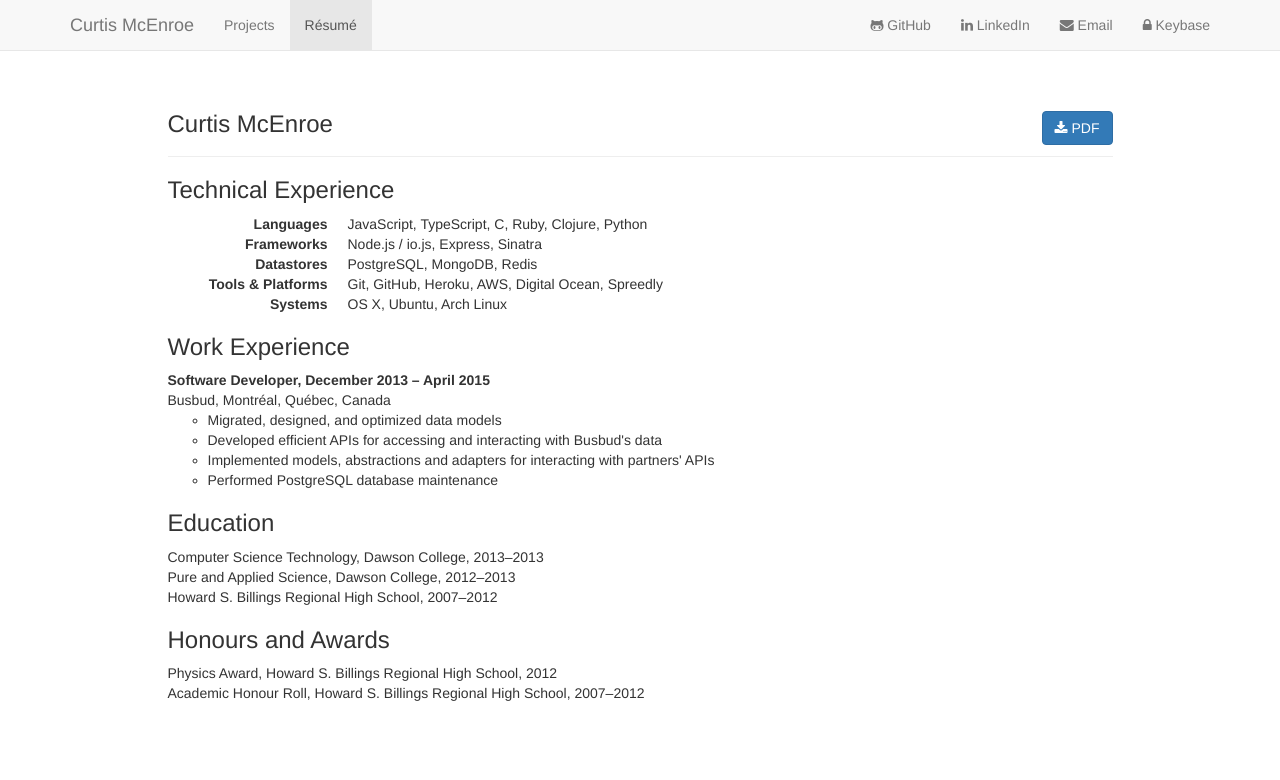
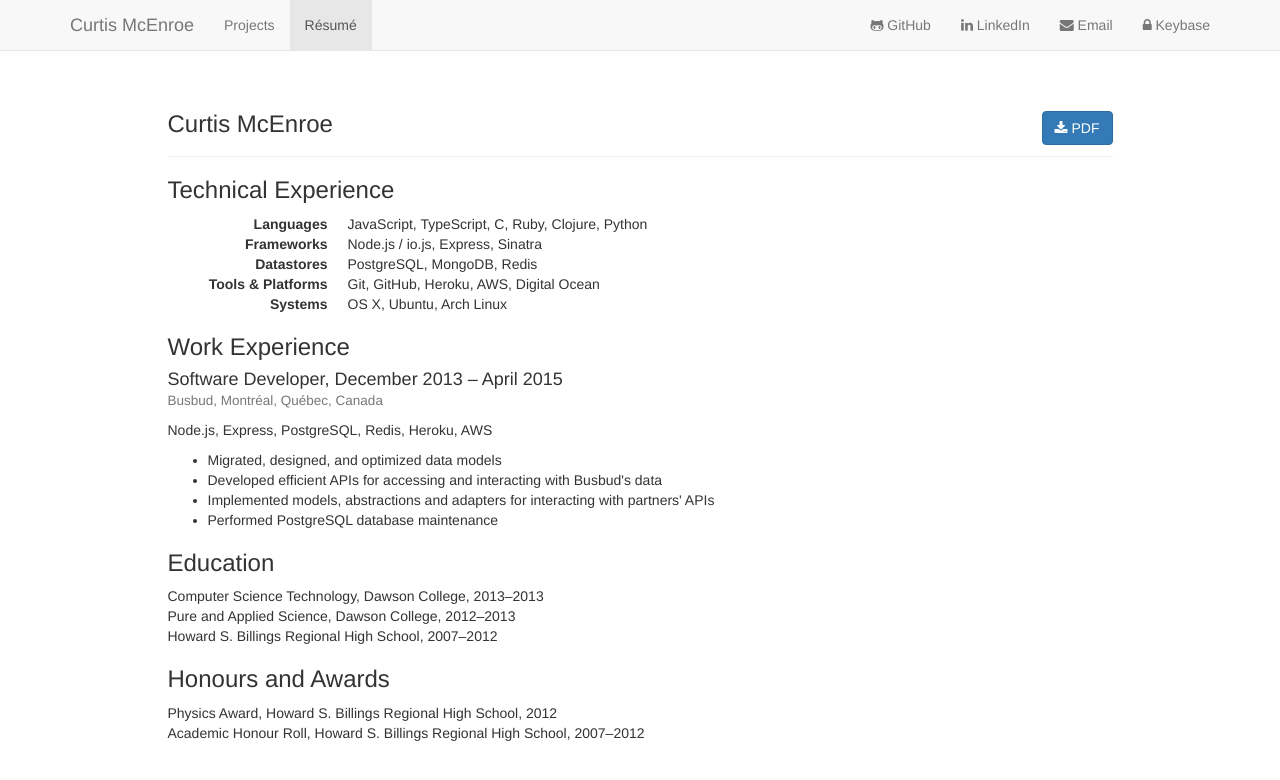
Before and after one commit to causal-agent/programble.github.io, a Jekyll site: the page built from resume.html, in a window 1280 px wide. Shown: the top 780 px of the page. Built offline with Jekyll 4.4.1, drawn with Linux system fonts in a browser that asks for light colours; nearby versions of some CDN libraries.

Commit message:
Add stack to jobs, reformat work experience section

```diff
--- a/_config.yml
+++ b/_config.yml
@@ -58,7 +58,6 @@ resume:
         - Heroku
         - AWS
         - Digital Ocean
-        - Spreedly
 
     - name: Systems
       items:
@@ -72,6 +71,7 @@ resume:
       location: Montréal, Québec, Canada
       start: December 2013
       end: April 2015
+      stack: [Node.js, Express, PostgreSQL, Redis, Heroku, AWS]
       doings:
         - Migrated, designed, and optimized data models
         - Developed efficient APIs for accessing and interacting with Busbud's data
--- a/resume.html
+++ b/resume.html
@@ -34,19 +34,19 @@ id: resume
 
 <h3>Work Experience</h3>
 
-<ol class="list-unstyled">
 {% for job in site.resume.work %}
-    <li>
-      <strong>{{ job.title }}, {{ job.start }} – {{ job.end }}</strong><br>
-      {{ job.company }}, {{ job.location }}<br>
+  <h4>
+    {{ job.title }}, {{ job.start }} – {{ job.end }}
+    <br>
+    <small>{{ job.company }}, {{ job.location }}</small>
+  </h4>
+  <p>{{ job.stack | join:', ' }}</p>
   <ul>
     {% for doing in job.doings %}
-          <li>{{ doing }}</li>
+      <li>{{ doing }}</lii>
     {% endfor %}
   </ul>
-    </li>
 {% endfor %}
-</ol>
 
 <h3>Education</h3>
 
```
Lines whose indentation alone changed are shown as unchanged.
